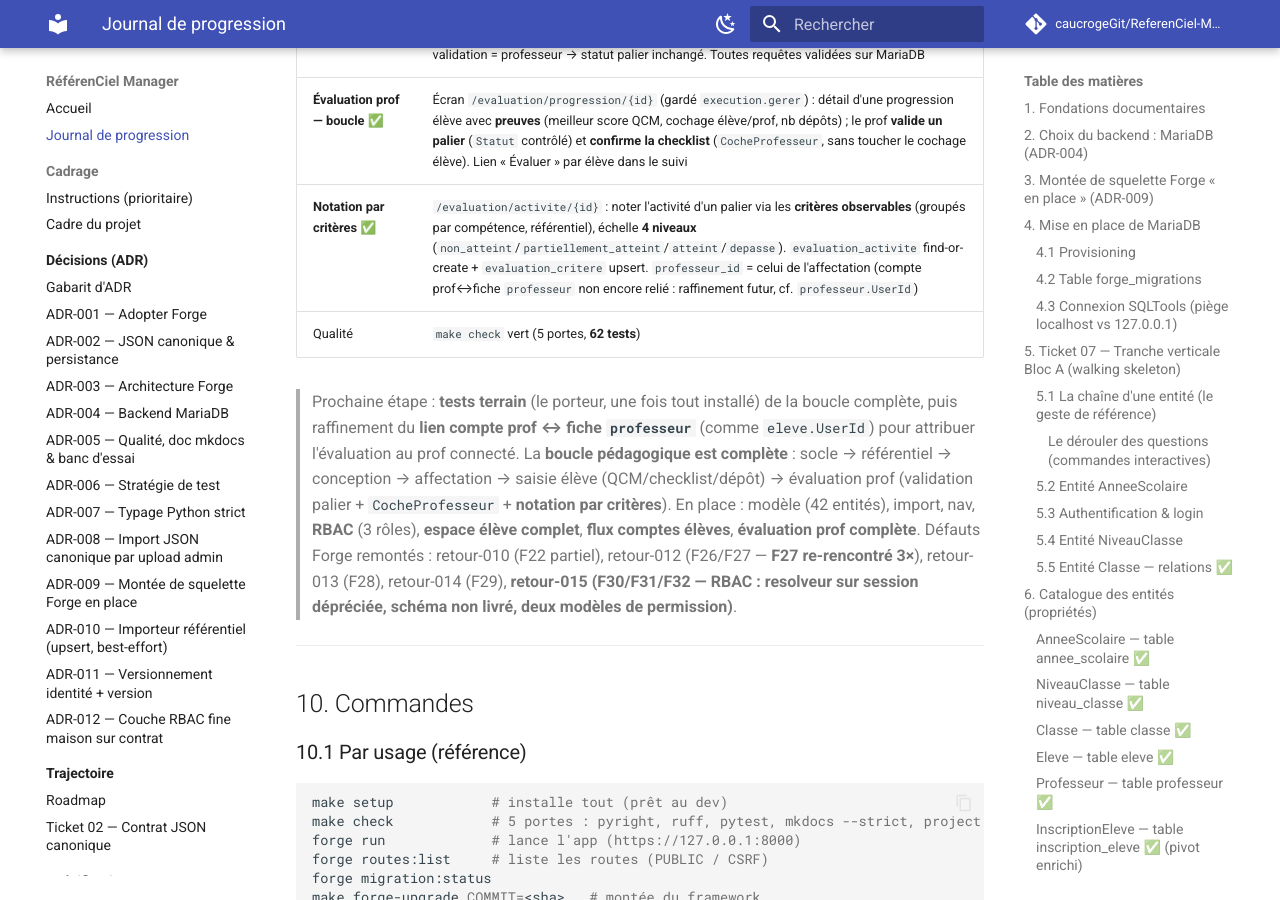
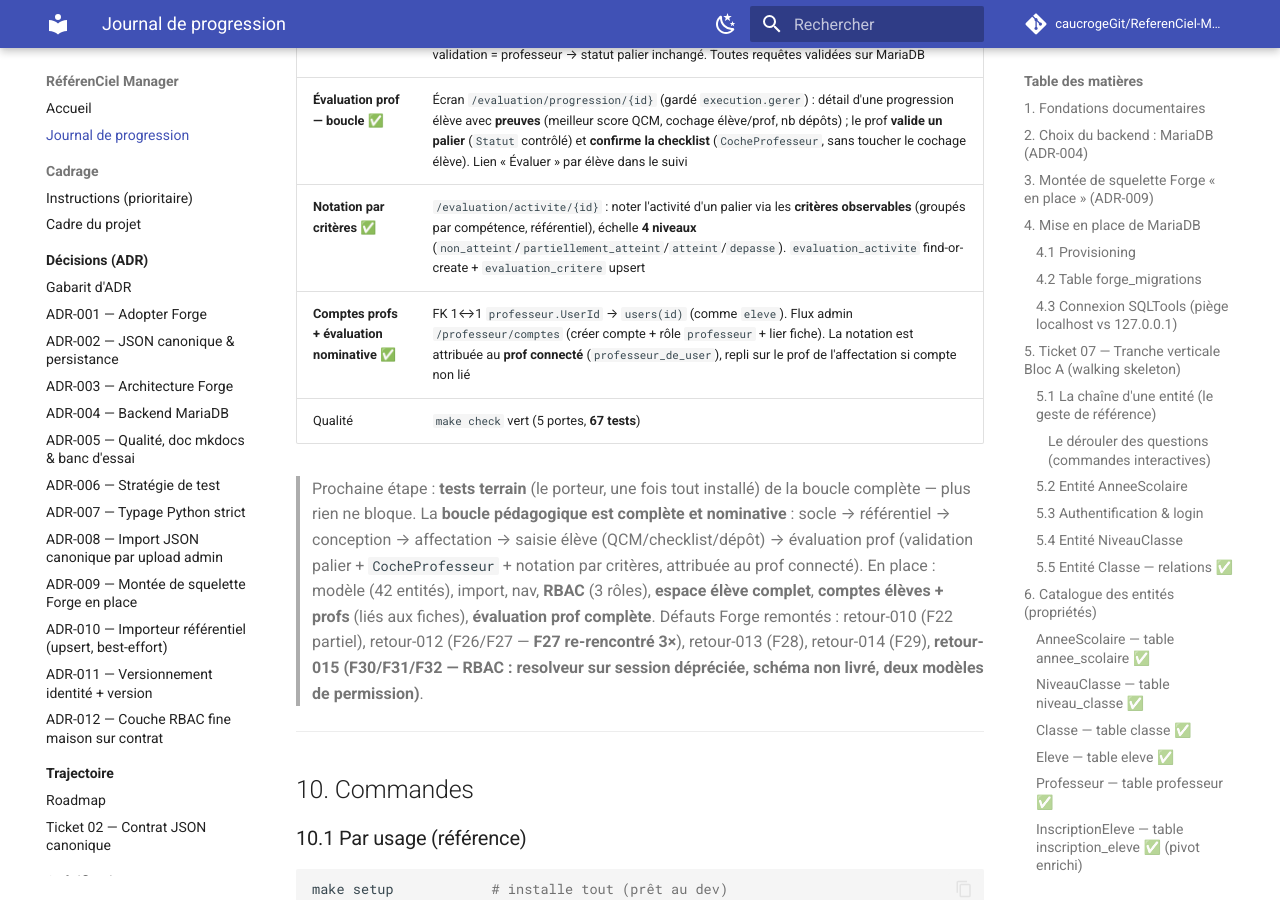
Before and after one commit to caucrogeGit/ReferenCiel-Manager, an MkDocs documentation site: the page built from docs/journal-de-progression.md, in a window 1280 px wide and 900 px high, scrolled down 14905 px. Built offline with MkDocs 1.6.1 and Material for MkDocs 9.7.7, drawn with Linux system fonts in a browser that asks for light colours; comment, search, counter and statistics services are not loaded.

Commit message:
docs(journal): comptes profs + évaluation nominative ; boucle complète
Co-Authored-By: Claude Opus 4.8 (1M context) <noreply@anthropic.com>

```diff
--- a/docs/journal-de-progression.md
+++ b/docs/journal-de-progression.md
@@ -529,16 +529,17 @@ Trace des arbitrages structurants (le *pourquoi*) :
 | **Comptes élèves — flux admin ✅** | Écran **`/eleve/comptes`** (gardé `socle.gerer`) : l'admin crée un compte `users` (email + mot de passe hashé), lui pose le rôle `eleve` et le **lie** à une fiche `Eleve` — en une transaction. Validé bout-en-bout sur MariaDB (compte jetable). **Testable au navigateur** : créer un compte élève, se connecter, voir « Mon parcours » |
 | **Espace élève v2 — saisie complète ✅** | Trois écritures élève, patron commun (garde `espace_eleve.voir` + **contrôle d'appartenance** à chaque appel, palier d'autrui → 404). **QCM** (`/mon-parcours/qcm/{id}`) : correction côté serveur (`choix.Lettre` vs `BonneReponse`), score %, tentative + réponses + statut (100 % → validé, sinon en cours, pas de régression, tentatives multiples). **Checklist** (`/checklist/{id}`) : auto-cochage `CocheEleve` (upsert idempotent), `CocheProfesseur` préservé. **Dépôt** (`/depot/{id}`) : upload via `forge-mvc-files` (allowlist), chemin en base. Checklist/dépôt : validation = professeur → statut palier inchangé. Toutes requêtes validées sur MariaDB |
 | **Évaluation prof — boucle ✅** | Écran `/evaluation/progression/{id}` (gardé `execution.gerer`) : détail d'une progression élève avec **preuves** (meilleur score QCM, cochage élève/prof, nb dépôts) ; le prof **valide un palier** (`Statut` contrôlé) et **confirme la checklist** (`CocheProfesseur`, sans toucher le cochage élève). Lien « Évaluer » par élève dans le suivi |
-| **Notation par critères ✅** | `/evaluation/activite/{id}` : noter l'activité d'un palier via les **critères observables** (groupés par compétence, référentiel), échelle **4 niveaux** (`non_atteint`/`partiellement_atteint`/`atteint`/`depasse`). `evaluation_activite` find-or-create + `evaluation_critere` upsert. `professeur_id` = celui de l'affectation (compte prof↔fiche `professeur` non encore relié : raffinement futur, cf. `professeur.UserId`) |
-| Qualité | `make check` vert (5 portes, **62 tests**) |
+| **Notation par critères ✅** | `/evaluation/activite/{id}` : noter l'activité d'un palier via les **critères observables** (groupés par compétence, référentiel), échelle **4 niveaux** (`non_atteint`/`partiellement_atteint`/`atteint`/`depasse`). `evaluation_activite` find-or-create + `evaluation_critere` upsert |
+| **Comptes profs + évaluation nominative ✅** | FK 1↔1 `professeur.UserId` → `users(id)` (comme `eleve`). Flux admin `/professeur/comptes` (créer compte + rôle `professeur` + lier fiche). La notation est attribuée au **prof connecté** (`professeur_de_user`), repli sur le prof de l'affectation si compte non lié |
+| Qualité | `make check` vert (5 portes, **67 tests**) |
 
 > Prochaine étape : **tests terrain** (le porteur, une fois tout installé) de la boucle
-> complète, puis raffinement du **lien compte prof ↔ fiche `professeur`** (comme `eleve.UserId`)
-> pour attribuer l'évaluation au prof connecté. La **boucle pédagogique est complète** : socle
+> complète — plus rien ne bloque. La **boucle pédagogique est complète et nominative** : socle
 > → référentiel → conception → affectation → saisie élève (QCM/checklist/dépôt) → évaluation
-> prof (validation palier + `CocheProfesseur` + **notation par critères**). En place : modèle
-> (42 entités), import, nav, **RBAC** (3 rôles), **espace élève complet**, **flux comptes
-> élèves**, **évaluation prof complète**. Défauts Forge remontés :
+> prof (validation palier + `CocheProfesseur` + notation par critères, attribuée au prof
+> connecté). En place : modèle (42 entités), import, nav, **RBAC** (3 rôles), **espace élève
+> complet**, **comptes élèves + profs** (liés aux fiches), **évaluation prof complète**.
+> Défauts Forge remontés :
 > retour-010 (F22 partiel), retour-012 (F26/F27 — **F27 re-rencontré 3×**), retour-013 (F28),
 > retour-014 (F29), **retour-015 (F30/F31/F32 — RBAC : resolveur sur session dépréciée,
 > schéma non livré, deux modèles de permission)**.
```
